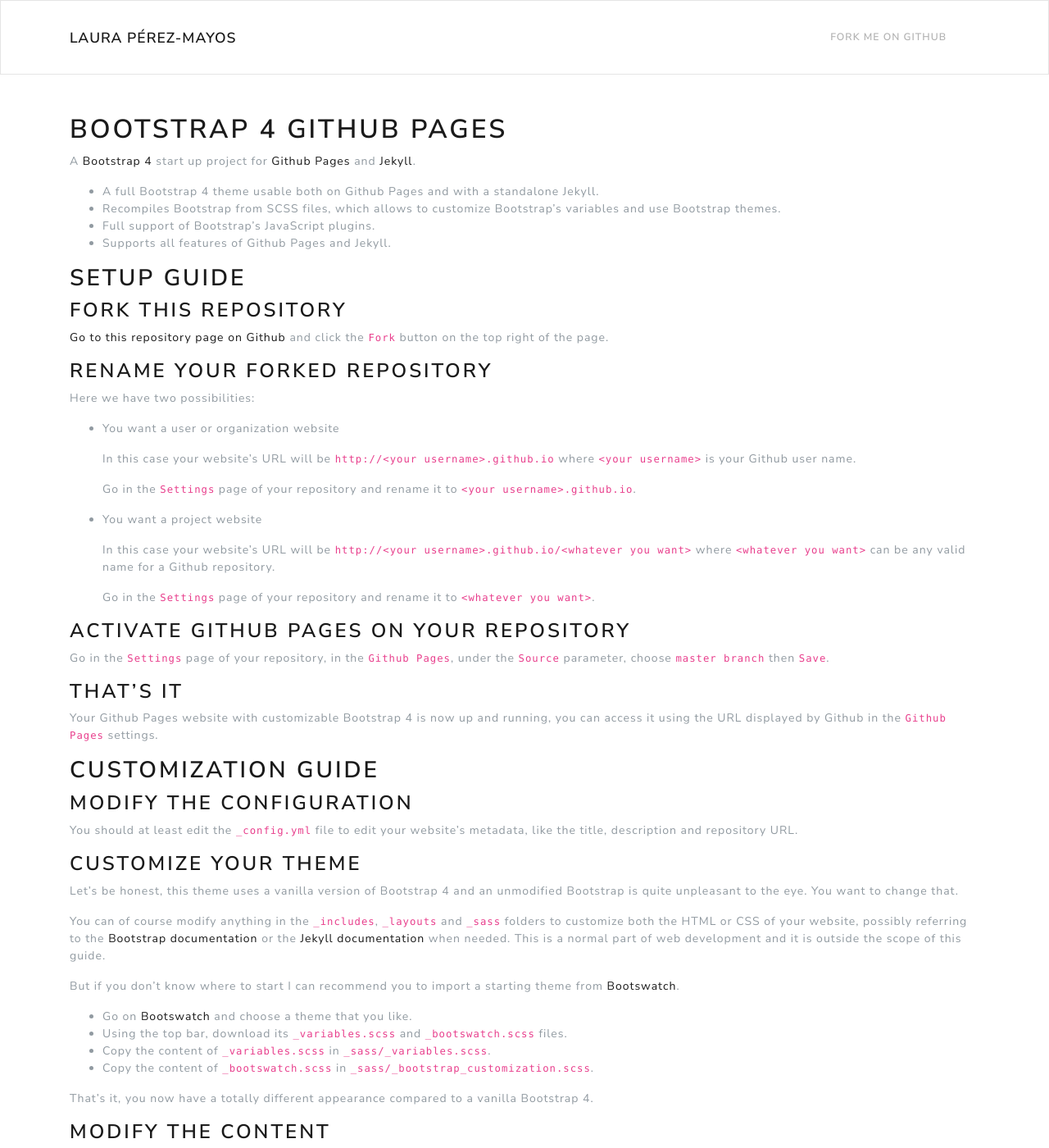
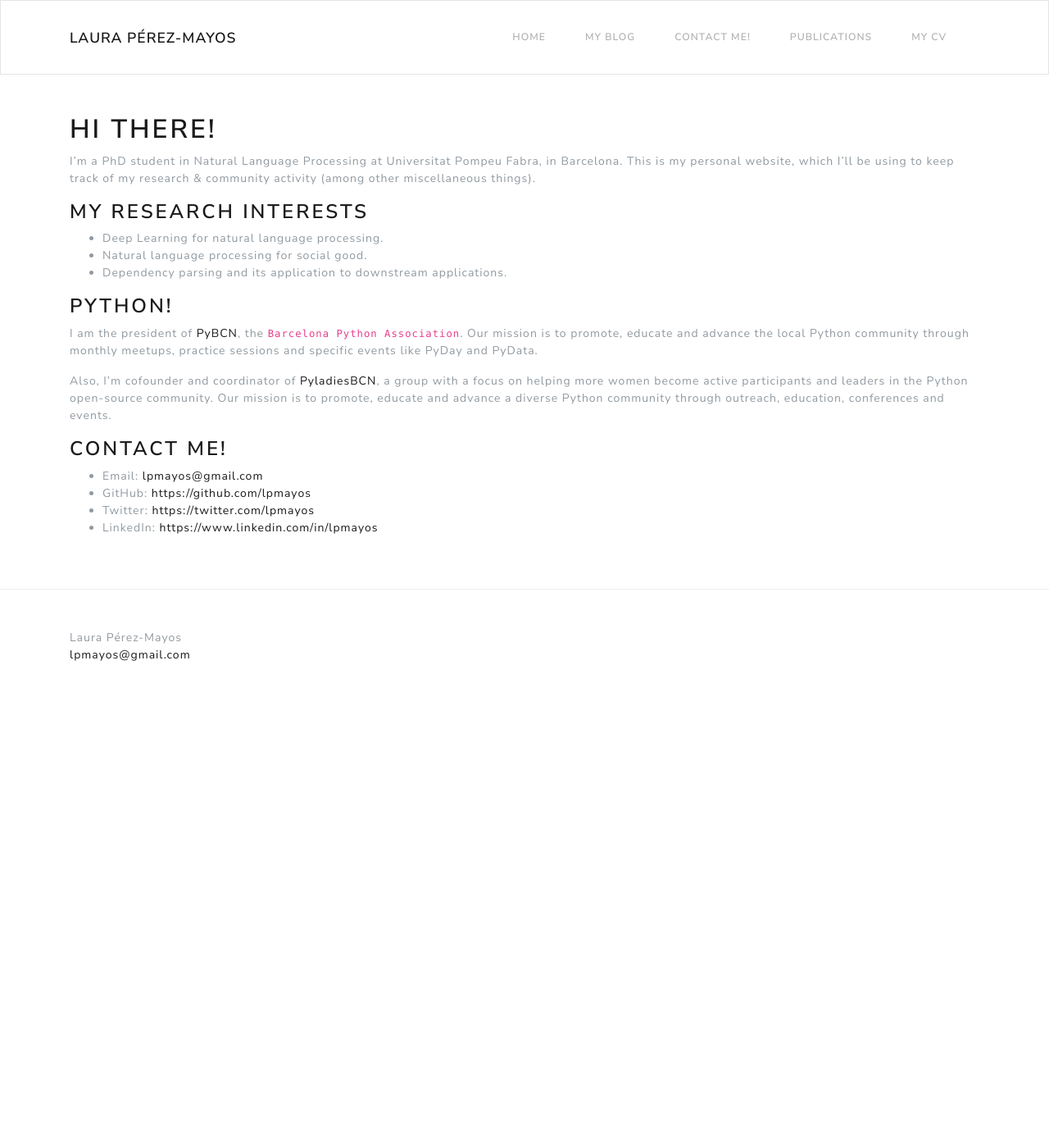
Before and after one commit to lpmayos/lpmayos.github.io, a Jekyll site: the page built from index.md, in a window 1280 px wide and 1400 px high. Shown: the whole window at 82% size. Built offline with Jekyll 4.4.1, drawn with Linux system fonts in a browser that asks for light colours; some of the changed text lies outside the part shown.

Commit message:
initial website ready

```diff
--- a/_config.yml
+++ b/_config.yml
@@ -31,8 +31,8 @@ plugins:
 
 # A list of the pages to display in the navigation bar
 header_pages:
-  - index.html
-  - cv_lpmayos.pdf
+  - pages/blog.md
+  - pages/contact.md
 
 # Exclude from processing.
 # The following items will not be processed, by default. Create a custom list
--- a/_includes/footer.html
+++ b/_includes/footer.html
@@ -2,7 +2,7 @@
 <div class="py-5 border-top">
   <div class="container">
 
-    <p class="h5 mb-3">{{ site.title | escape }}</p>
+    <!-- <p class="h5 mb-3">{{ site.title | escape }}</p> -->
 
     <div class="row">
 
@@ -26,13 +26,13 @@
       </div>
 
 
-      <div class="col-sm text-right">
+      <!-- <div class="col-sm text-right">
         <p>{{- site.description | escape -}}</p>
 
         <p>
           <a href="https://nicolas-van.github.io/bootstrap-4-github-pages/">Powered by Bootstrap 4 Github Pages</a>
         </p>
-      </div>
+      </div> -->
 
     </div>
 
--- a/_includes/header.html
+++ b/_includes/header.html
@@ -9,6 +9,11 @@
     </button>
     <div class="collapse navbar-collapse" id="navbarSupportedContent">
       <ul class="navbar-nav ml-auto">
+
+        <li class="nav-item">
+          <a class="nav-link" target="_blank" href="{{ "/" | relative_url }}">Home</a>
+        </li>
+
         {%- for path in page_paths -%}
           {%- assign my_page = site.pages | where: "path", path | first -%}
           {%- if my_page.title -%}
@@ -17,9 +22,14 @@
           </li>
           {%- endif -%}
         {% endfor -%}
+
         <li class="nav-item">
-          <a class="nav-link" href="{{ site.github.repository_url }}">Fork me on Github</a>
+          <a class="nav-link" target="_blank" href="https://orcid.org/0000-0001-5593-3332">Publications</a>
         </li>
+        <li class="nav-item">
+          <a class="nav-link" target="_blank" href="{{ site.url }}/cv_lpmayos.pdf">My CV</a>
+        </li>
+
       </ul>
     </div>
   </div>
--- a/index.md
+++ b/index.md
@@ -1,97 +1,28 @@
 ---
 layout: page
-title: Bootstrap 4 Github Pages
+title: Hi there!
 ---
 
-A [Bootstrap 4](https://getbootstrap.com/) start up project for [Github Pages](https://pages.github.com/) and [Jekyll](https://jekyllrb.com/).
+I'm a PhD student in Natural Language Processing at Universitat Pompeu Fabra, in Barcelona. This is my personal website, which I'll be using to keep track of my research & community activity (among other miscellaneous things).
 
-* A full Bootstrap 4 theme usable both on Github Pages and with a standalone Jekyll.
-* Recompiles Bootstrap from SCSS files, which allows to customize Bootstrap's variables and use Bootstrap themes.
-* Full support of Bootstrap's JavaScript plugins.
-* Supports all features of Github Pages and Jekyll.
+<!-- ## About me -->
 
-## Setup Guide
+### My research interests
 
-### Fork this repository
+* Deep Learning for natural language processing.
+* Natural language processing for social good.
+* Dependency parsing and its application to downstream applications.
 
-[Go to this repository page on Github](https://github.com/nicolas-van/bootstrap-4-github-pages) and click the `Fork` button on the top right of the page.
 
-### Rename your forked repository
+### Python!
 
-Here we have two possibilities:
+I am the president of [PyBCN](http://pybcn.org/), the `Barcelona Python Association`. Our mission is to promote, educate and advance the local Python community through monthly meetups, practice sessions and specific events like PyDay and PyData.
 
-* **You want a user or organization website**
+Also, I'm cofounder and coordinator of [PyladiesBCN](http://pybcn.org/pyladies-bcn/), a group with a focus on helping more women become active participants and leaders in the Python open-source community. Our mission is to promote, educate and advance a diverse Python community through outreach, education, conferences and events.
 
-  In this case your website's URL will be `http://<your username>.github.io` where `<your username>` is your Github user name.
+### Contact me!
 
-  Go in the `Settings` page of your repository and rename it to `<your username>.github.io`.
-
-* **You want a project website**
-
-  In this case your website's URL will be `http://<your username>.github.io/<whatever you want>` where `<whatever you want>` can be any valid name for a Github repository.
-
-  Go in the `Settings` page of your repository and rename it to `<whatever you want>`.
-
-### Activate Github Pages on your repository
-
-Go in the `Settings` page of your repository, in the `Github Pages`, under the `Source` parameter, choose `master branch` then `Save`.
-
-### That's it
-
-Your Github Pages website with customizable Bootstrap 4 is now up and running, you can access it using the URL displayed by Github in the `Github Pages` settings.
-
-## Customization Guide
-
-### Modify the configuration
-
-You should at least edit the `_config.yml` file to edit your website's metadata, like the title, description and repository URL.
-
-### Customize your theme
-
-Let's be honest, this theme uses a vanilla version of Bootstrap 4 and an unmodified Bootstrap is quite unpleasant to the eye. You want to change that.
-
-You can of course modify anything in the `_includes`, `_layouts` and `_sass` folders to customize both the HTML or CSS of your website, possibly referring to the [Bootstrap documentation](https://getbootstrap.com/) or the [Jekyll documentation](https://jekyllrb.com/) when needed. This is a normal part of web development and it is outside the scope of this guide.
-
-But if you don't know where to start I can recommend you to import a starting theme from [Bootswatch](https://bootswatch.com/).
-
-* Go on [Bootswatch](https://bootswatch.com/) and choose a theme that you like.
-* Using the top bar, download its `_variables.scss` and `_bootswatch.scss` files.
-* Copy the content of `_variables.scss` in `_sass/_variables.scss`.
-* Copy the content of `_bootswatch.scss` in `_sass/_bootstrap_customization.scss`.
-
-That's it, you now have a totally different appearance compared to a vanilla Bootstrap 4.
-
-### Modify the content
-
-You probably don't want the present guide to be the front page of your website, so you should edit the `index.md` file. You probably also want to edit or delete the `CONTRIBUTING.md`, `README.md` and `LICENSE.md` files.
-
-Aside from that you can of course create new pages and posts like with any Jekyll website by refering to the [Jekyll documentation](https://jekyllrb.com/).
-
-### Run Jekyll on your computer to speed up testing
-
-Editing your website's content or theme directly on Github is completely possible but, due to the time Github Pages takes to update your website, it will probably be much more effective to work using a local Jekyll installation.
-
-To do so:
-
-* Install the [requirements for Jekyll](https://jekyllrb.com/docs/installation/).
-* Type `bundle install` at the root of your project to install the necessary Ruby dependencies.
-* Type `bundle exec jekyll serve` to launch the test Jekyll web server that will re-compile your work if you edit it.
-* You can then open `http://localhost:4000` in your web browser to see your work-in-progress website.
-
-Please note that, to ensure maximum compatibility with Github Pages, the `Gemfile` of this project references the `github-pages` gem, not Jekyll directly. This implies some differences in behavior compared to the official documentation of Jekyll.
-
-## Known issues
-
-* Bootstrap 4 should normally be post-processed using [Autoprefixer](https://github.com/postcss/autoprefixer). Even if it is possible to use autoprefixer with Jekyll, it is not possible with a classic Github Pages installation without adding some kind of pre-processing before publication. Since this project mostly aims compatibility with Github Pages I prefer to keep it that way. The consequences of this choice is that some Bootstrap features could not work as expected on older browsers.
-
-## How to contribute
-
-[See the contribution guide](https://github.com/nicolas-van/bootstrap-4-github-pages/blob/master/CONTRIBUTING.md).
-
-## Websites using Bootstrap 4 Github Pages
-
-* [My personal blog](https://nicolas-van.github.io/)
-
-## Other projects
-
-[Easy Markdown to Github Pages](https://nicolas-van.github.io/easy-markdown-to-github-pages/) which documents how to publish Markown files to Github Pages in the fastest way.
+* Email: [lpmayos@gmail.com](mailto:lpmayos@gmail.com)
+* GitHub: [https://github.com/lpmayos](https://github.com/lpmayos)
+* Twitter: [https://twitter.com/lpmayos](https://twitter.com/lpmayos)
+* LinkedIn: [https://www.linkedin.com/in/lpmayos](https://www.linkedin.com/in/lpmayos)
```
Also changed, not shown: _layouts/blog.html (added, +19 -0 lines), _posts/2019-01-25-lpmayos-site-launched.md (added, +7 -0 lines), pages/blog.md (added, +4 -0 lines), pages/contact.md (added, +9 -0 lines), Gemfile.lock (added), README.md, 1 other file.
